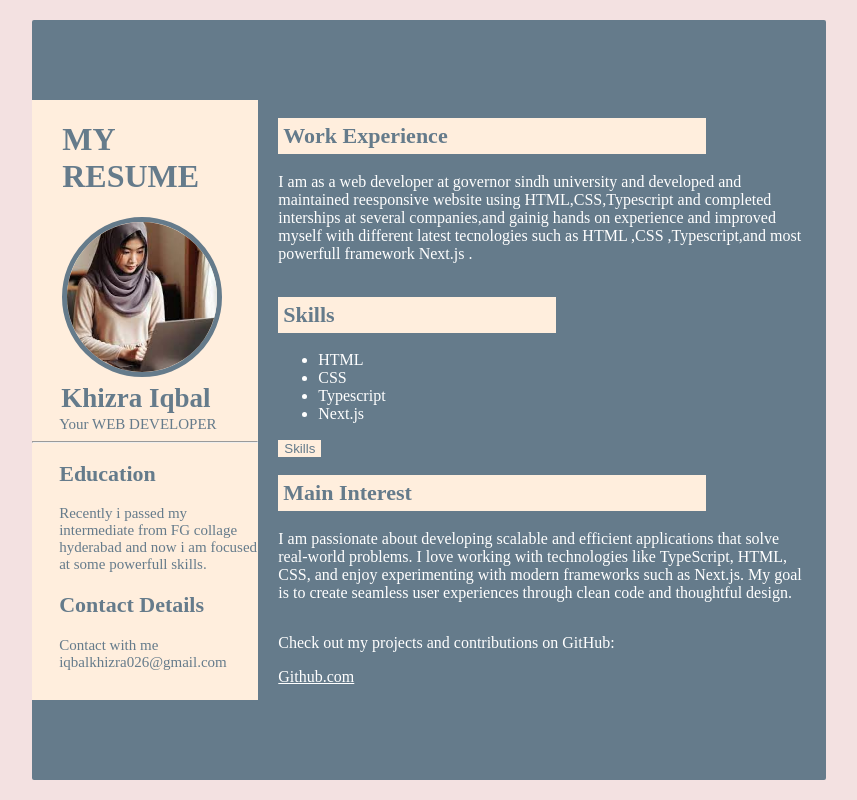
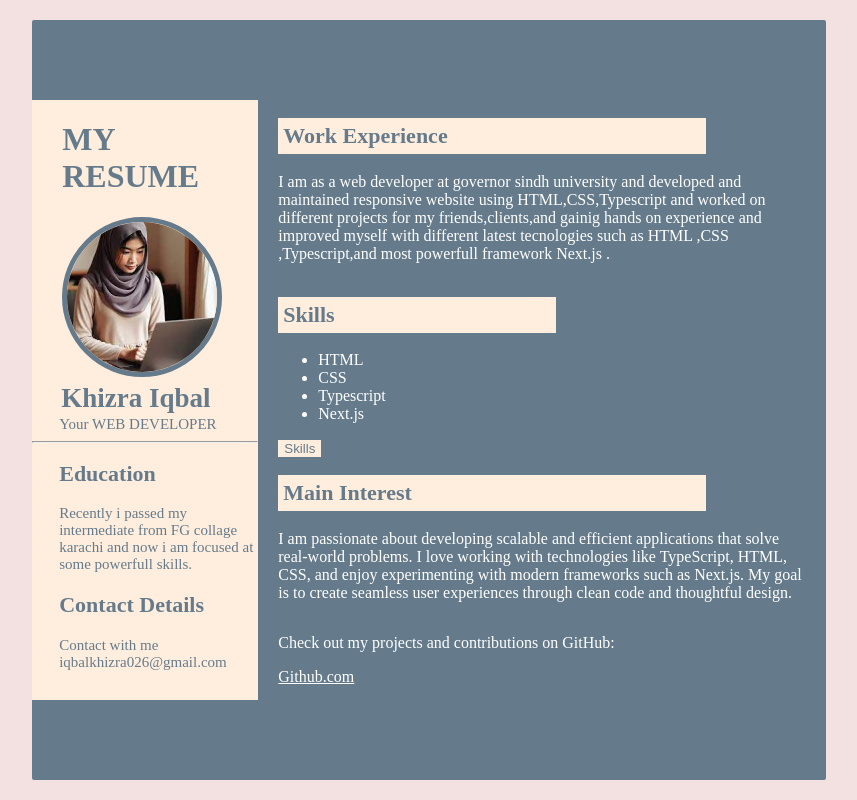
Before and after one commit to KHIZRA-IQBAL/milestone-01-02, a website: page index.html in a window 1280 px wide. Shown: the whole page, without its empty margins (211-1068 px from the left). Drawn offline with Linux system fonts and the light colour scheme.

Commit message:
Your commit message

```diff
--- a/index.html
+++ b/index.html
@@ -23,7 +23,7 @@
             <!-- Education -->
             <section>
                 <h1 id="education-head">Education</h1>
-                <p id="education">Recently i passed my intermediate from FG collage hyderabad and now i am focused at
+                <p id="education">Recently i passed my intermediate from FG collage karachi and now i am focused at
                     some powerfull skills. </p>
             </section>
             <section id="contact">
@@ -37,8 +37,7 @@
             <section id="work-experience">
                 <h1 id="work-experience-head">Work Experience</h1>
                 <p id="work-experience-para">I am as a web developer at governor sindh university and developed and
-                    maintained reesponsive website using HTML,CSS,Typescript and completed interships at several
-                    companies,and gainig hands on experience and improved myself with different latest tecnologies such
+                    maintained responsive website using HTML,CSS,Typescript and worked on different projects for my friends,clients,and gainig hands on experience and improved myself with different latest tecnologies such
                     as HTML ,CSS ,Typescript,and most powerfull framework Next.js .</p>
             </section>
             <!-- Skills -->
```
